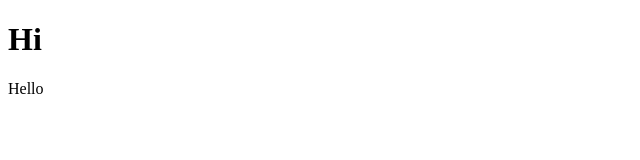
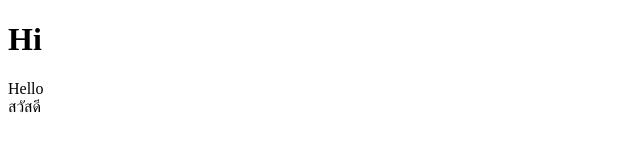
Before and after one commit to jamesnapongd/exceed, a plain HTML site: page index.html in a window 1280 px wide. Shown: the full height of the page, 0-640 px from the left. Drawn offline with Linux system fonts and the light colour scheme.

Commit message:
Update index.html

```diff
--- a/index.html
+++ b/index.html
@@ -6,6 +6,7 @@
 
     <H1>Hi</H1>
     <div class="a">Hello</div>
+    <div class="a">สวัสดี</div>
 </head>
 <body>
 
```
